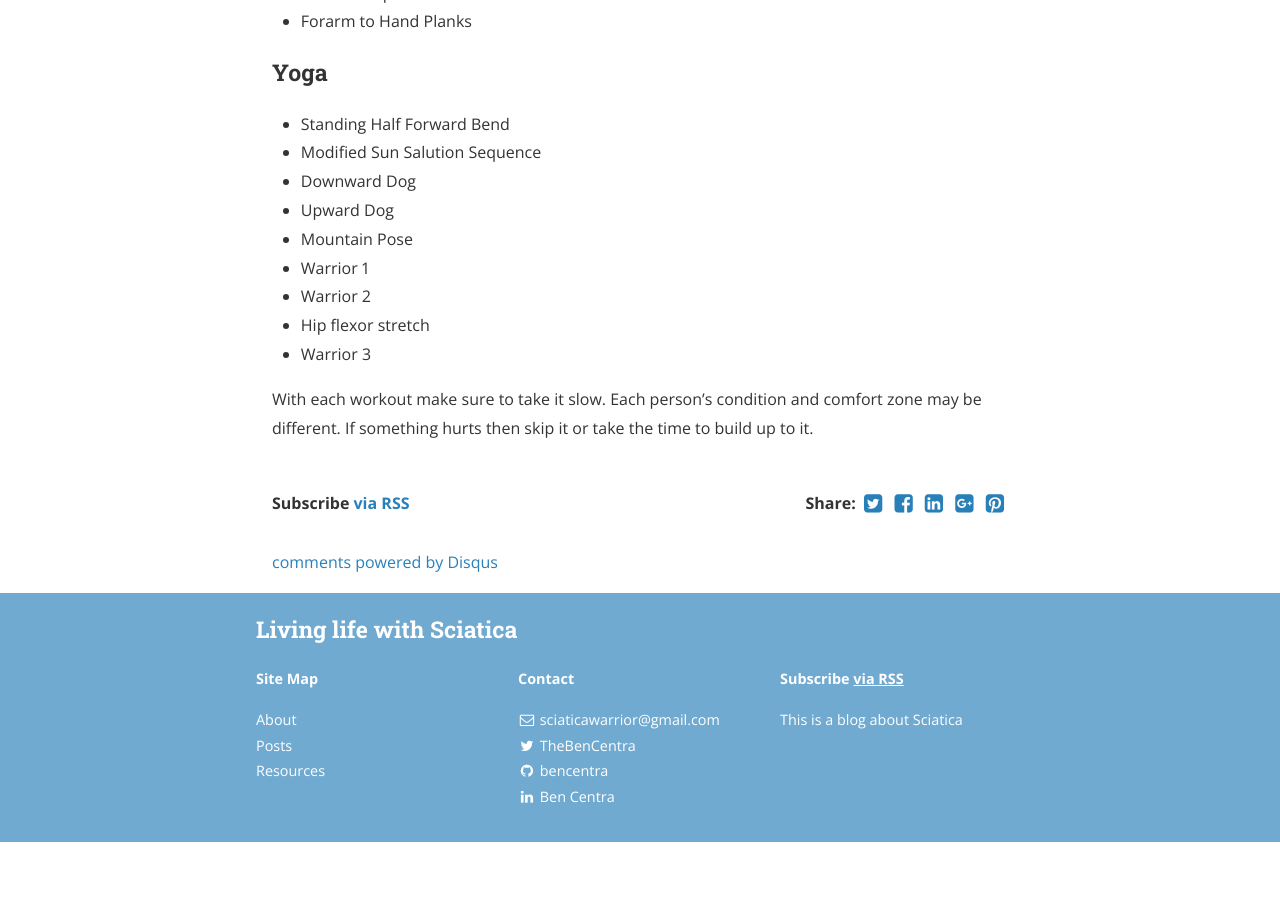
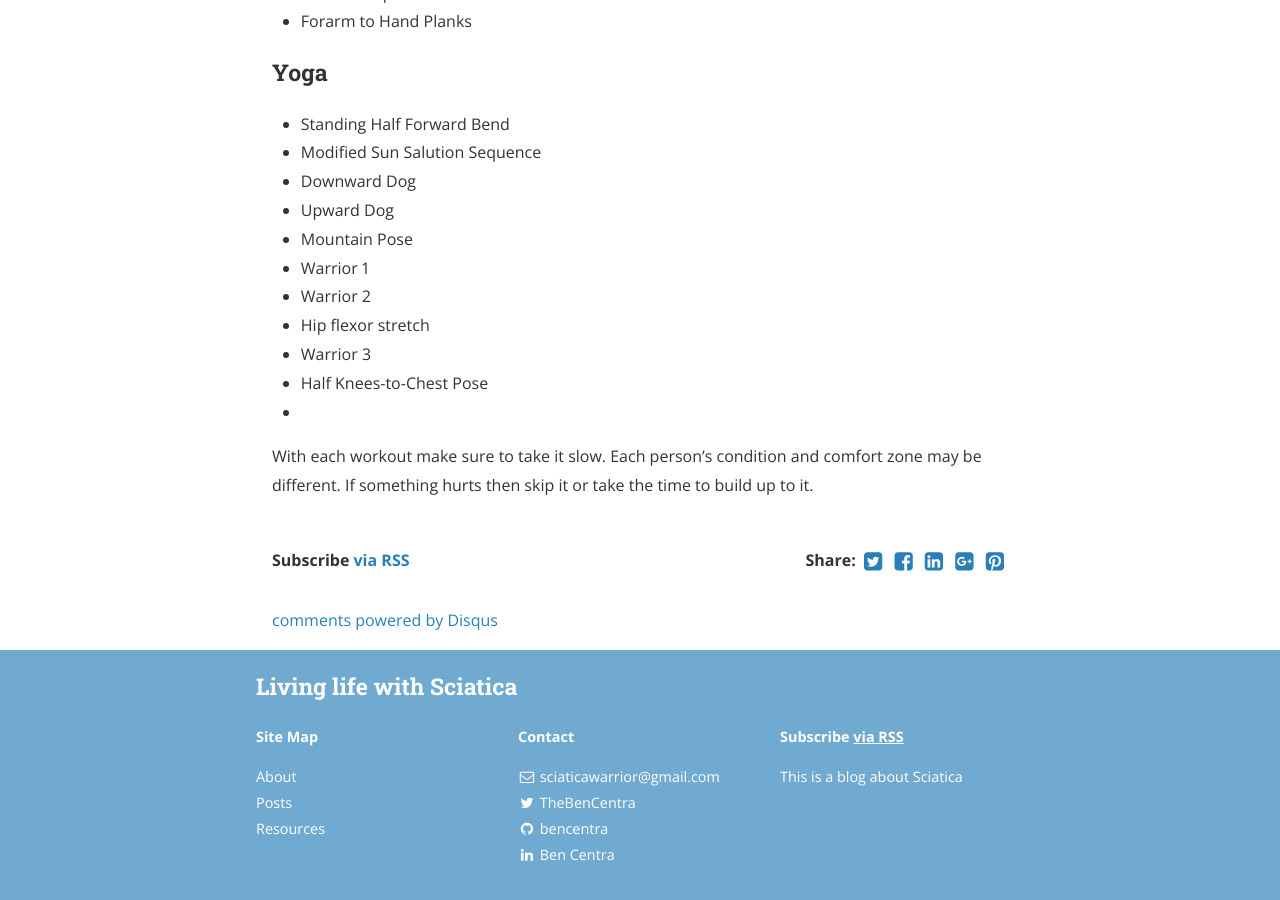
Before and after one commit to sciaticawarrior/sciaticatest, a Jekyll site: the page built from _posts/2016-04-30-sciatica-workout.markdown, in a window 1280 px wide and 900 px high, scrolled down 2113 px. Built offline with Jekyll 4.4.1, drawn with Linux system fonts in a browser that asks for light colours; nearby versions of some CDN libraries; comment, search, counter and statistics services are not loaded; a style sheet for code colours, icons or effects is not loaded; before the commit the page ends 2955 px from its top, so only the background shows below that.

Commit message:
Update 2016-04-30-sciatica-workout.markdown

```diff
--- a/_posts/2016-04-30-sciatica-workout.markdown
+++ b/_posts/2016-04-30-sciatica-workout.markdown
@@ -63,5 +63,7 @@ You can choose to do all of the exercises in one or break up into multiple days.
 * Warrior 2
 * Hip flexor stretch
 * Warrior 3
+* Half Knees-to-Chest Pose
+*
 
 With each workout make sure to take it slow. Each person's condition and comfort zone may be different. If something hurts then skip it or take the time to build up to it.
```
